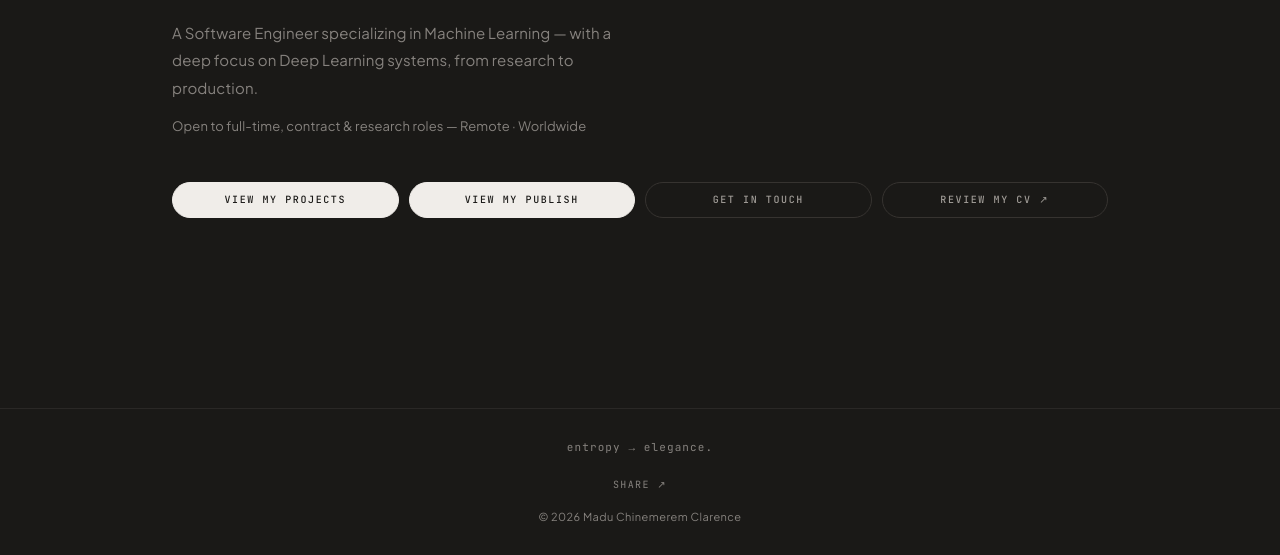
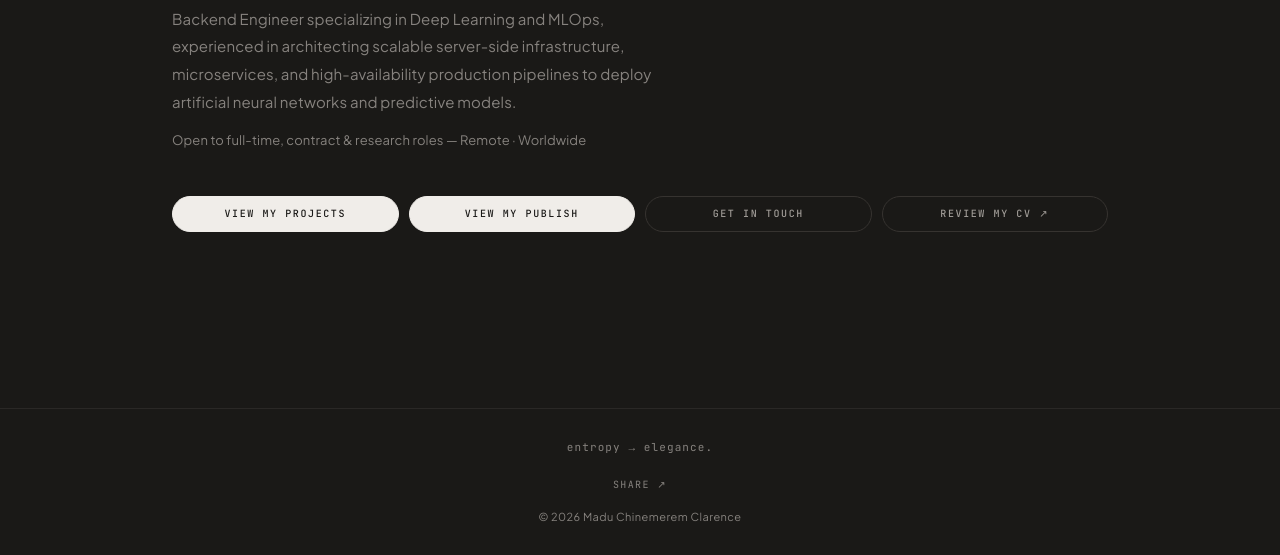
Before and after one commit to Clarence6174/chinemeremmadu, a plain HTML site: page index.html in a window 1280 px wide. Shown: the part 392-947 px from the top of the page. Drawn offline with Linux system fonts and the light colour scheme.

Commit message:
fix: Keywords chnages

```diff
--- a/index.html
+++ b/index.html
@@ -14,7 +14,7 @@
     />
     <meta
       name="keywords"
-      content="Machine Learning Engineer, Freelance ML Engineer, MLOps, Python, Rust, FastAPI, AWS, Docker, AI engineer, deep learning, data pipelines, Chinemerem Madu, Madu Clarence"
+      content="Machine Learning Engineer, Backend Software Engineer, MLOps, Python, Rust, FastAPI, AWS, Docker, Deep Learning Engineer, deep learning, MLOps Engineer, Chinemerem Madu, Madu Clarence"
     />
     <meta name="author" content="Madu Chinemerem Clarence" />
     <meta
@@ -23,13 +23,13 @@
     />
     <meta name="referrer" content="no-referrer-when-downgrade" />
     <meta name="format-detection" content="telephone=no" />
-    <link rel="canonical" href="https://chinemeremmadu.vercel.app/" />
+    <link rel="canonical" href="https://clarence6174.github.io/" />
     <link rel="sitemap" type="application/xml" href="/sitemap.xml" />
     <link rel="llms" type="text/plain" href="/llms.txt" />
 
     <!-- ── OPEN GRAPH ── -->
     <meta property="og:type" content="website" />
-    <meta property="og:url" content="https://chinemeremmadu.vercel.app/" />
+    <meta property="og:url" content="https://clarence6174.github.io/" />
     <meta
       property="og:title"
       content="Chinemerem Madu — Freelance Machine Learning Engineer"
@@ -264,8 +264,10 @@
           Machine Learning Engineer &mdash; Niche: Deep Learning
         </p>
         <p class="hero-subtitle">
-          A Software Engineer specializing in Machine Learning — with a deep
-          focus on Deep Learning systems, from research to production.
+          Backend Engineer specializing in Deep Learning and MLOps, experienced
+          in architecting scalable server-side infrastructure, microservices,
+          and high-availability production pipelines to deploy artificial neural
+          networks and predictive models.
         </p>
         <p class="hero-availability">
           Open to full-time, contract &amp; research roles — Remote · Worldwide
```
